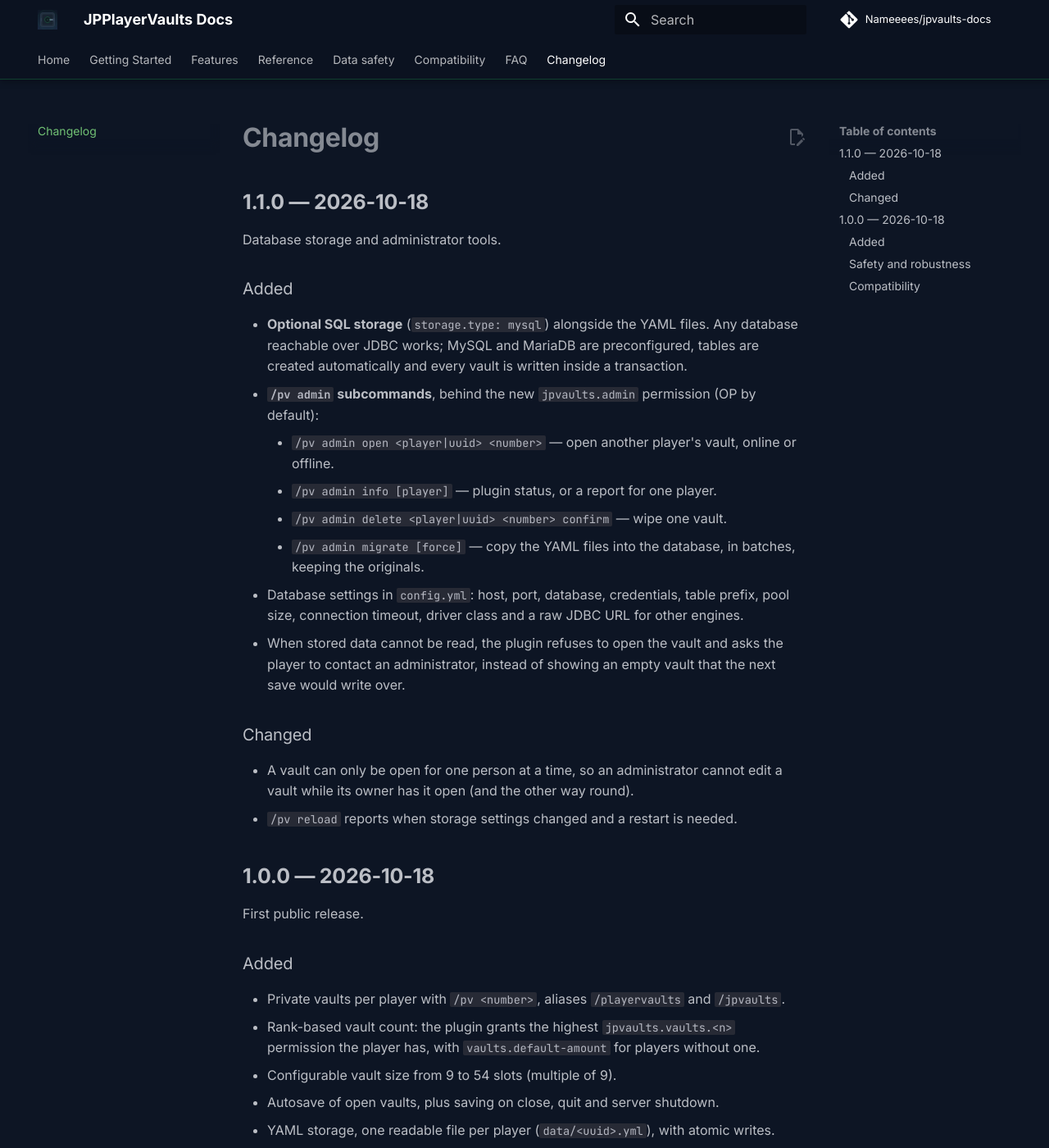
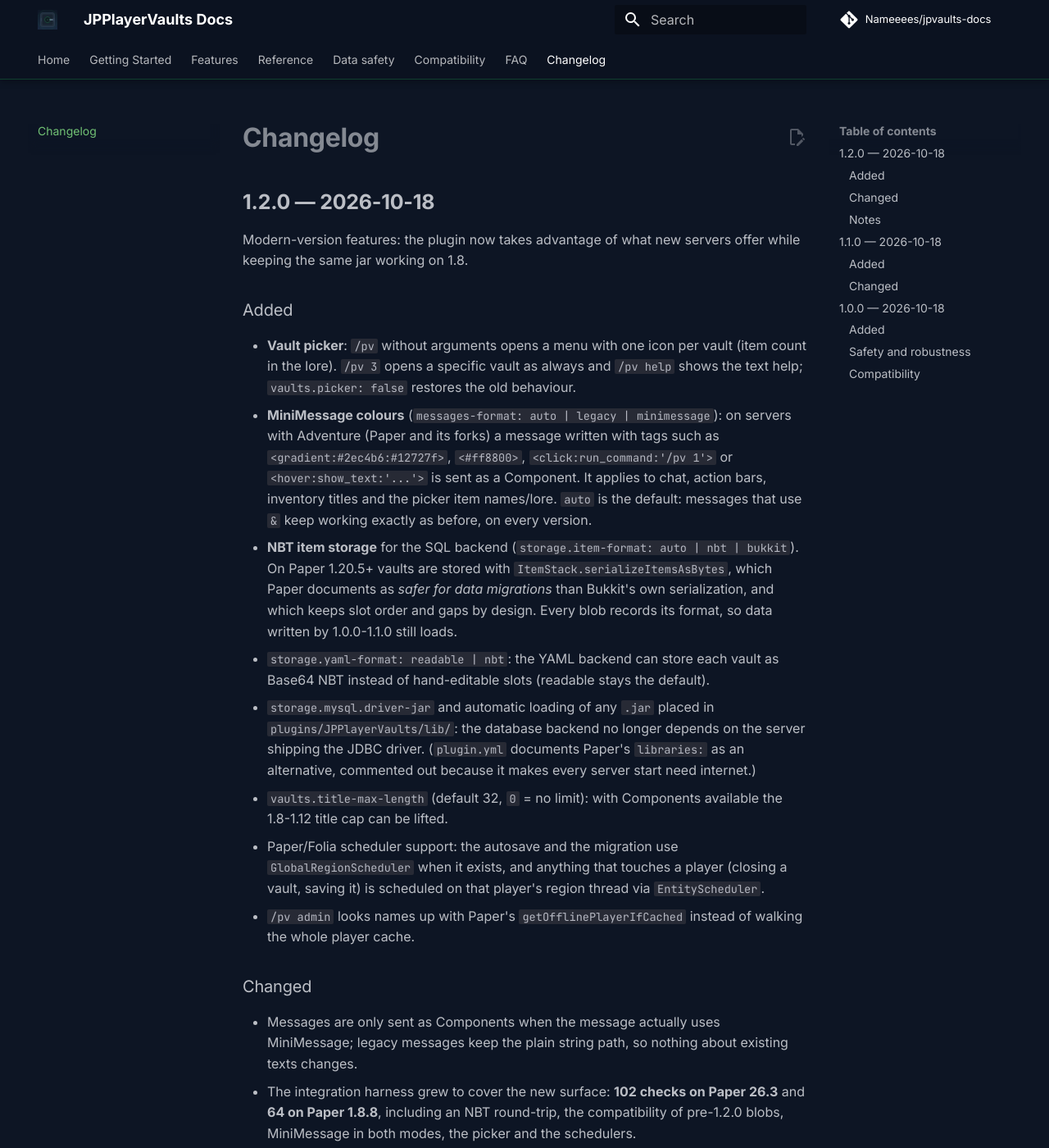
Before and after one commit to Nameeees/jpvaults-docs, an MkDocs documentation site: the page built from docs/changelog.md, in a window 1280 px wide and 1400 px high. Shown: the whole window at 82% size. Built offline with MkDocs 1.6.1 and Material for MkDocs 9.7.7, drawn with Linux system fonts in a browser that asks for light colours; comment, search, counter and statistics services are not loaded; some of the changed text lies outside the part shown.

Commit message:
Docs: 1.2.0 (picker, colours page, configuration, changelog) and refresh the artwork

```diff
--- a/docs/changelog.md
+++ b/docs/changelog.md
@@ -1,4 +1,52 @@
 # Changelog
+
+## 1.2.0 — 2026-10-18
+
+Modern-version features: the plugin now takes advantage of what new servers offer while keeping the
+same jar working on 1.8.
+
+### Added
+
+- **Vault picker**: `/pv` without arguments opens a menu with one icon per vault (item count in the
+  lore). `/pv 3` opens a specific vault as always and `/pv help` shows the text help;
+  `vaults.picker: false` restores the old behaviour.
+- **MiniMessage colours** (`messages-format: auto | legacy | minimessage`): on servers with
+  Adventure (Paper and its forks) a message written with tags such as `<gradient:#2ec4b6:#12727f>`,
+  `<#ff8800>`, `<click:run_command:'/pv 1'>` or `<hover:show_text:'...'>` is sent as a Component.
+  It applies to chat, action bars, inventory titles and the picker item names/lore. `auto` is the
+  default: messages that use `&` keep working exactly as before, on every version.
+- **NBT item storage** for the SQL backend (`storage.item-format: auto | nbt | bukkit`). On Paper
+  1.20.5+ vaults are stored with `ItemStack.serializeItemsAsBytes`, which Paper documents as *safer
+  for data migrations* than Bukkit's own serialization, and which keeps slot order and gaps by
+  design. Every blob records its format, so data written by 1.0.0-1.1.0 still loads.
+- `storage.yaml-format: readable | nbt`: the YAML backend can store each vault as Base64 NBT instead
+  of hand-editable slots (readable stays the default).
+- `storage.mysql.driver-jar` and automatic loading of any `.jar` placed in
+  `plugins/JPPlayerVaults/lib/`: the database backend no longer depends on the server shipping the
+  JDBC driver. (`plugin.yml` documents Paper's `libraries:` as an alternative, commented out because
+  it makes every server start need internet.)
+- `vaults.title-max-length` (default 32, `0` = no limit): with Components available the 1.8-1.12
+  title cap can be lifted.
+- Paper/Folia scheduler support: the autosave and the migration use `GlobalRegionScheduler` when it
+  exists, and anything that touches a player (closing a vault, saving it) is scheduled on that
+  player's region thread via `EntityScheduler`.
+- `/pv admin` looks names up with Paper's `getOfflinePlayerIfCached` instead of walking the whole
+  player cache.
+
+### Changed
+
+- Messages are only sent as Components when the message actually uses MiniMessage; legacy messages
+  keep the plain string path, so nothing about existing texts changes.
+- The integration harness grew to cover the new surface: **102 checks on Paper 26.3** and **64 on
+  Paper 1.8.8**, including an NBT round-trip, the compatibility of pre-1.2.0 blobs, MiniMessage in
+  both modes, the picker and the schedulers.
+
+### Notes
+
+- Folia scheduling is implemented (region-aware), but the plugin does **not** declare
+  `folia-supported: true` yet because it has not been tested on a real Folia server.
+- On a server without Adventure the MiniMessage tags of a message are stripped so the text stays
+  readable, and a warning is logged once.
 
 ## 1.1.0 — 2026-10-18
 
--- a/mkdocs.yml
+++ b/mkdocs.yml
@@ -98,11 +98,13 @@ nav:
       - Installation: getting-started/installation.md
       - Configuration: getting-started/configuration.md
       - Languages & messages: getting-started/languages.md
+      - Storage backends: getting-started/storage.md
   - Features: features.md
   - Reference:
       - Commands: reference/commands.md
       - Permissions: reference/permissions.md
       - Admin commands: reference/admin-commands.md
+      - Messages & colours: reference/colours.md
   - Data safety: data-safety.md
   - Compatibility: compatibility.md
   - FAQ: faq.md
```
Also changed, not shown: docs/getting-started/configuration.md (+5 -0 lines), docs/index.md (+3 -2 lines), docs/reference/colours.md (added, +88 -0 lines), docs/assets/banner.png, docs/assets/colours.png (added), docs/assets/commands.png (added), docs/assets/features.png (added), docs/assets/permissions.png (added), docs/assets/safety.png (added), docs/assets/setup.png (added), docs/assets/versions.png (added).
